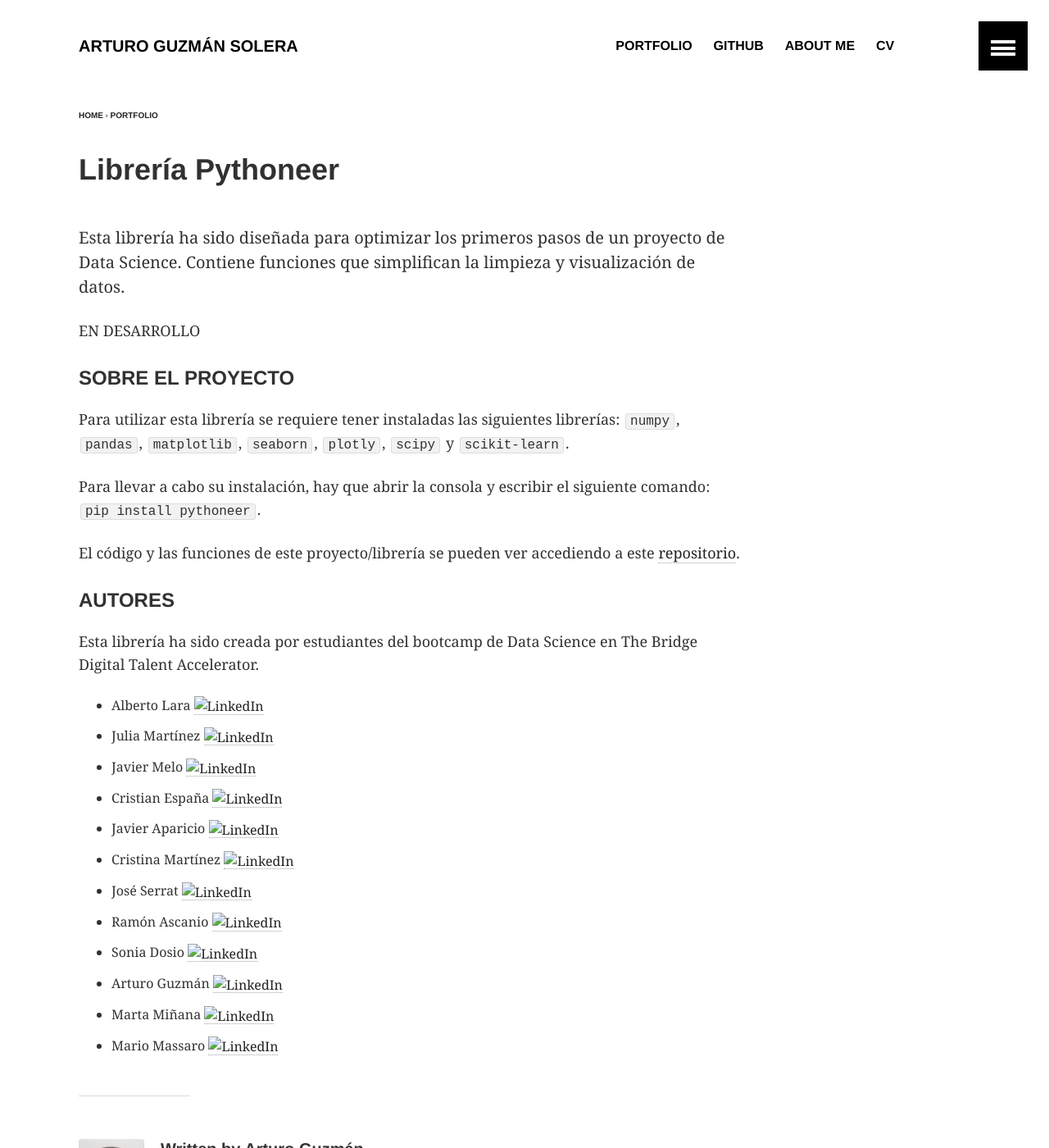
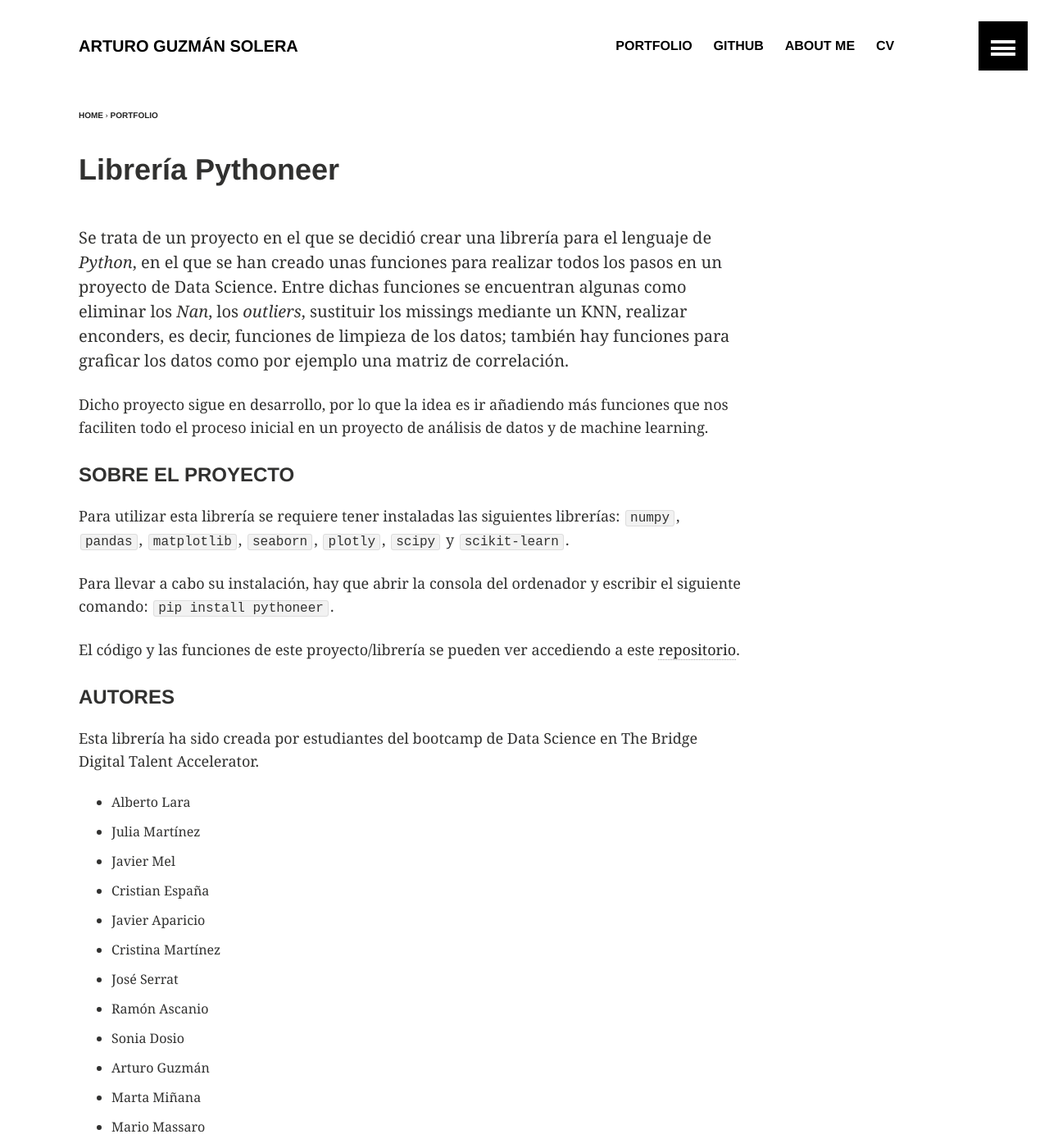
Before and after one commit to arturogzm93/PORTFOLIO, a Jekyll site: the page built from _posts/2021-05-14-pythoneer.md, in a window 1280 px wide and 1400 px high. Shown: the whole window at 82% size. Built offline with Jekyll 4.4.1, drawn with Linux system fonts in a browser that asks for light colours.

Commit message:
modificacion pythoneer

```diff
--- a/_posts/2021-05-14-pythoneer.md
+++ b/_posts/2021-05-14-pythoneer.md
@@ -8,16 +8,15 @@ image:
 ---
 
 
-Esta librería ha sido diseñada para optimizar los primeros pasos de un proyecto de Data Science. Contiene funciones que simplifican la limpieza y visualización de datos.
+Se trata de un proyecto en el que se decidió crear una librería para el lenguaje de *Python*, en el que se han creado unas funciones para realizar todos los pasos en un proyecto de Data Science. Entre dichas funciones se encuentran algunas como eliminar los *Nan*, los *outliers*, sustituir los missings mediante un KNN, realizar enconders, es decir, funciones de limpieza de los datos; también hay funciones para graficar los datos como por ejemplo una matriz de correlación.
 
-
-EN DESARROLLO
+Dicho proyecto sigue en desarrollo, por lo que la idea es ir añadiendo más funciones que nos faciliten todo el proceso inicial en un proyecto de análisis de datos y de machine learning.
 
 #### SOBRE EL PROYECTO
 
 Para utilizar esta librería se requiere tener instaladas las siguientes librerías: `numpy`, `pandas`, `matplotlib`, `seaborn`, `plotly`, `scipy` y `scikit-learn`.
 
-Para llevar a cabo su instalación, hay que abrir la consola y escribir el siguiente comando: `pip install pythoneer`.
+Para llevar a cabo su instalación, hay que abrir la consola del ordenador y escribir el siguiente comando: `pip install pythoneer`.
 
 El código y las funciones de este proyecto/librería se pueden ver accediendo a este [repositorio](https://github.com/javapagar/lib_pythoneers).
 
@@ -25,29 +24,15 @@ El código y las funciones de este proyecto/librería se pueden ver accediendo a
 
 Esta librería ha sido creada por estudiantes del bootcamp de Data Science en The Bridge Digital Talent Accelerator.
 
-* Alberto Lara
-[![LinkedIn][logo_LinkedIn]](https://www.linkedin.com/in/alarab/)
-* Julia Martínez
-[![LinkedIn][logo_LinkedIn]](https://www.linkedin.com/in/juliamariamartineztapia/)
-* Javier Melo
-[![LinkedIn][logo_LinkedIn]](https://www.linkedin.com/in/f-javier-melo-delgado-836590131/)
-* Cristian España
-[![LinkedIn][logo_LinkedIn]](https://www.linkedin.com/in/cespanac/)
-* Javier Aparicio
-[![LinkedIn][logo_LinkedIn]](https://www.linkedin.com/in/apariciogarciajavier/)
-* Cristina Martínez
-[![LinkedIn][logo_LinkedIn]](https://www.linkedin.com/in/cristina-mart%C3%ADnez-garc%C3%ADa-438209170/)
-* José Serrat
-[![LinkedIn][logo_LinkedIn]](https://www.linkedin.com/in/jos%C3%A9-serrat-torres-45625b144/)
-* Ramón Ascanio
-[![LinkedIn][logo_LinkedIn]](https://www.linkedin.com/in/ram%C3%B3n-ascanio-armada-78196a176/)
-* Sonia Dosio
-[![LinkedIn][logo_LinkedIn]](https://www.linkedin.com/in/sonia-dosio-revenga-17812245/)
-* Arturo Guzmán
-[![LinkedIn][logo_LinkedIn]](https://www.linkedin.com/in/arturo-guzm%C3%A1n-solera-3444071b3/)
-* Marta Miñana
-[![LinkedIn][logo_LinkedIn]](https://www.linkedin.com/in/marta-mi%C3%B1ana-01455a2a/)
-* Mario Massaro
-[![LinkedIn][logo_LinkedIn]](https://www.linkedin.com/in/mariomassaro/)
-
-[logo_LinkedIn]: https://static.licdn.com/scds/common/u/images/logos/favicons/v1/16x16/favicon.ico "LinkedIn"
+- Alberto Lara
+- Julia Martínez
+- Javier Mel
+- Cristian España
+- Javier Aparicio
+- Cristina Martínez
+- José Serrat
+- Ramón Ascanio
+- Sonia Dosio
+- Arturo Guzmán
+- Marta Miñana
+- Mario Massaro
```
Also changed, not shown: cv/index.html (renamed from cv/cv.html).
